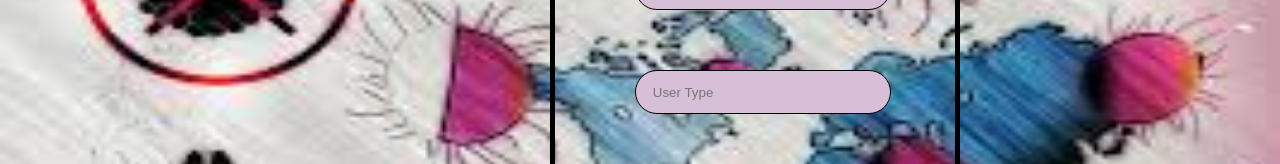
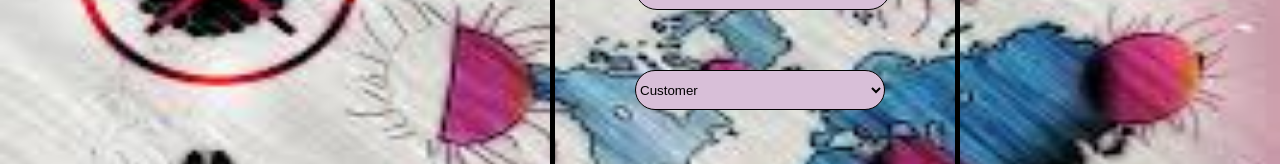
Before and after one commit to Sargunan1213/SafeZone-React-App, a React (Create React App) app: page /Signup in a window 1280 px wide. Shown: the part 268-432 px from the top of the page. Built offline with nearby package versions, Linux system fonts and the light colour scheme.

Commit message:
added drop down

```diff
--- a/src/react-components/Signup/index.js
+++ b/src/react-components/Signup/index.js
@@ -27,7 +27,12 @@ class Signup extends React.Component{
                 <form className = "box">
                     <p className = "head"> SIGN UP </p>
                     <input type="text" placeholder="    Username" className="input" name="username" onChange={this.handleInputchange}/>
-                    <input type="text" placeholder="    User Type" className="input" name="usertype" onChange={this.handleInputchange}/>
+                    {/* <input type="text" placeholder="    User Type" className="input" name="usertype" onChange={this.handleInputchange}/> */}
+                    <select className="input">
+                        <option value="Homeowner">Homeowner</option>
+                        <option value="Admin">Admin</option>
+                        <option selected value="Customer">Customer</option>
+                    </select>
                     <input type="text" placeholder="    Email" className="input" name="email" onChange={this.handleInputchange}/>
  		            <button className="submit"> SIGN UP </button>
                 </form>
```
